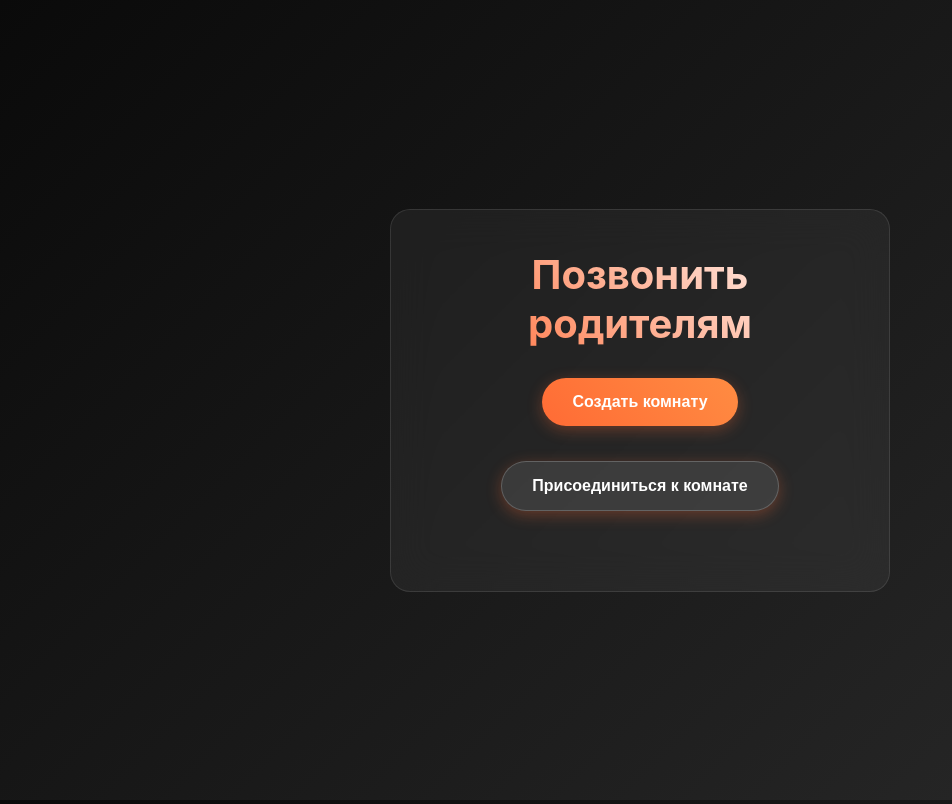
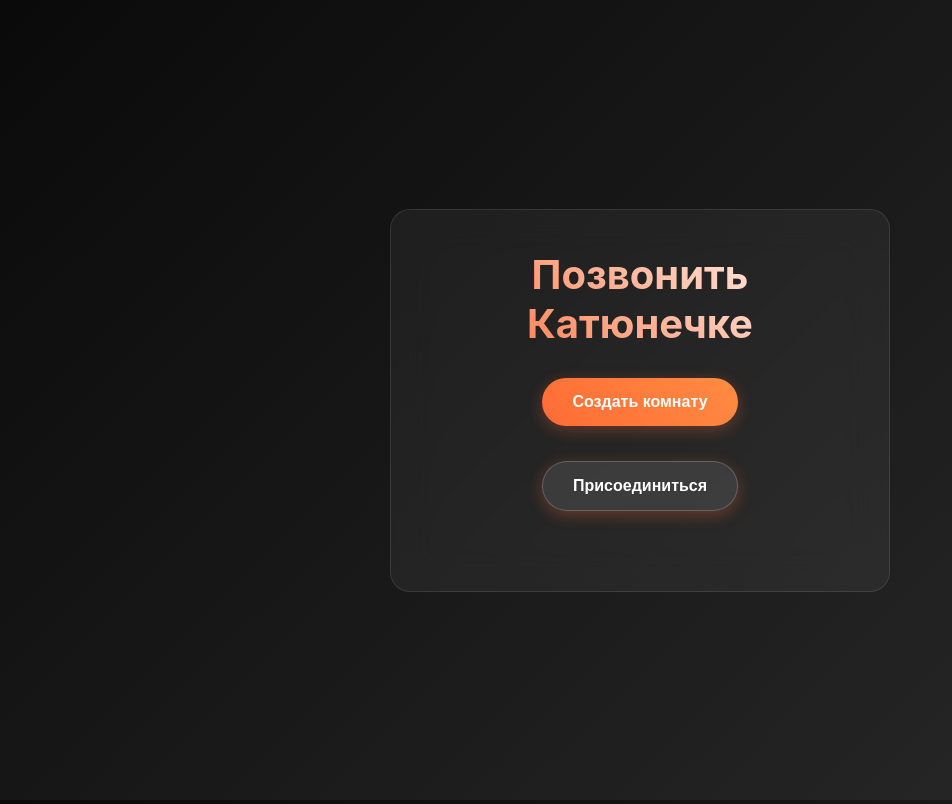
Before and after one commit to mironvlasov2-eng/callwithparents, a website: page call.html in a window 1280 px wide. Shown: the whole page, without its empty margins (0-952 px from the left). Drawn offline with Linux system fonts and the light colour scheme.

Commit message:
Переименованы кнопки и заголовок в основной версии: 'Присоединиться к комнате' -> 'Присоединиться', 'Позвонить родителям' -> 'Позвонить Катюнечке'

```diff
--- a/call.html
+++ b/call.html
@@ -477,11 +477,11 @@
     <!-- Экран приветствия -->
     <div class="welcome-screen" id="welcomeScreen">
         <div class="welcome-content">
-            <h1>Позвонить родителям</h1>
+            <h1>Позвонить Катюнечке</h1>
 
             <div class="action-buttons">
                 <button class="btn" id="createRoomBtn">Создать комнату</button>
-                <button class="btn btn-secondary" id="joinRoomBtn">Присоединиться к комнате</button>
+                <button class="btn btn-secondary" id="joinRoomBtn">Присоединиться</button>
             </div>
 
             <div class="join-section" id="joinSection" style="display: none;">
```
